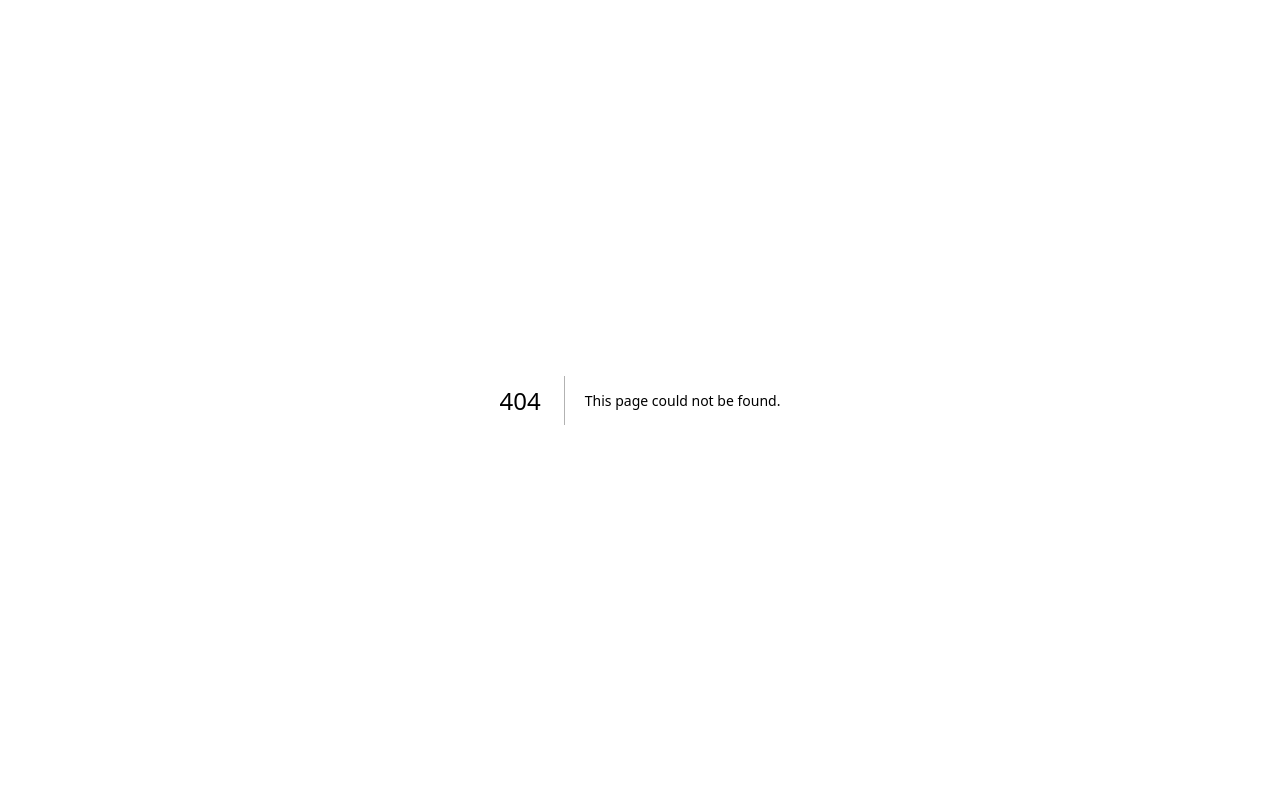
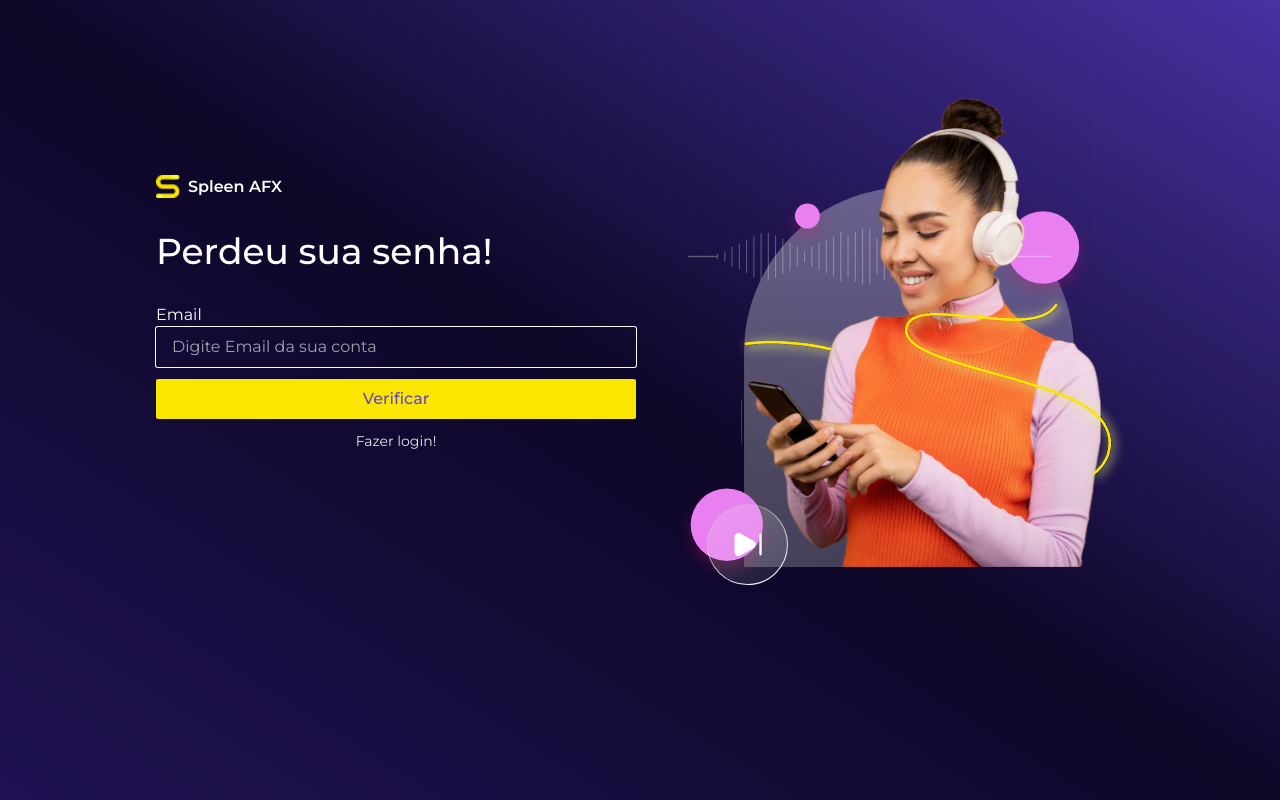
Before and after one commit to dennisDev77/splaeen-afx, a Next.js app: page /forgot in a window 1280 px wide. Before the commit this address had no page. Built offline with nearby package versions, Linux system fonts and the light colour scheme.

Commit message:
Add page forgot password

```diff
--- /dev/null
+++ b/src/app/forgot/page.tsx
@@ -0,0 +1,62 @@
+import React from 'react'
+import styles from '../page.module.css'
+import {Metadata} from 'next'
+
+// import components
+import Image from 'next/image'
+import Input from '@/components/forms/Input';
+import Button from '@/components/forms/Button';
+import Link from 'next/link';
+
+//Add title ro page
+export const metadata: Metadata = {
+    title: "Forgot | Spleen AFX",
+    description: "Musicas online",
+  };
+
+export default function Login() {
+
+  return (
+    <main className=" container pt-10">
+
+
+       <section className='flex justify-center items-center flex-wrap gap-10 w-full'>
+
+         <section className='headTitle flex flex-col gap-8 md:w-2/5'>
+
+          {/* section Logo */}
+          <section className='flex justify-start items-center gap-2'>
+            <Image src="/images/logo.png" alt="Carregando a logo S" className={styles.imgLogo} width={100} height={100}/>
+            <h2 className='font-semibold'>Spleen AFX</h2>
+          </section>
+
+          {/* Add title */}
+          <section className=''>
+            <h3 className='font-medium text-4xl'>Perdeu sua senha!</h3>
+          </section>
+
+          {/* Add forms */}
+          <form className='flex flex-col gap-3'>
+
+              <div>
+                  <label className='pb-2' htmlFor='name'>Email</label>
+                  <Input id="name" placeholder="Digite Email da sua conta" type='email'/>
+              </div>
+
+              <Button>Verificar</Button>
+              <div className='flex justify-center'>
+                <Link href="/" className='text-sm text-gray-200 text-center'>Fazer login!</Link>
+              </div>
+          </form>
+         </section>
+
+        {/* Add headImg */}
+        <section className='headImage hidden md:flex'>
+          <Image src='/images/Group.svg' alt='Carregando a Headimage' width={100} height={100} className={styles.headImage}/>
+        </section>
+
+       </section>
+
+    </main>
+  );
+}
```
